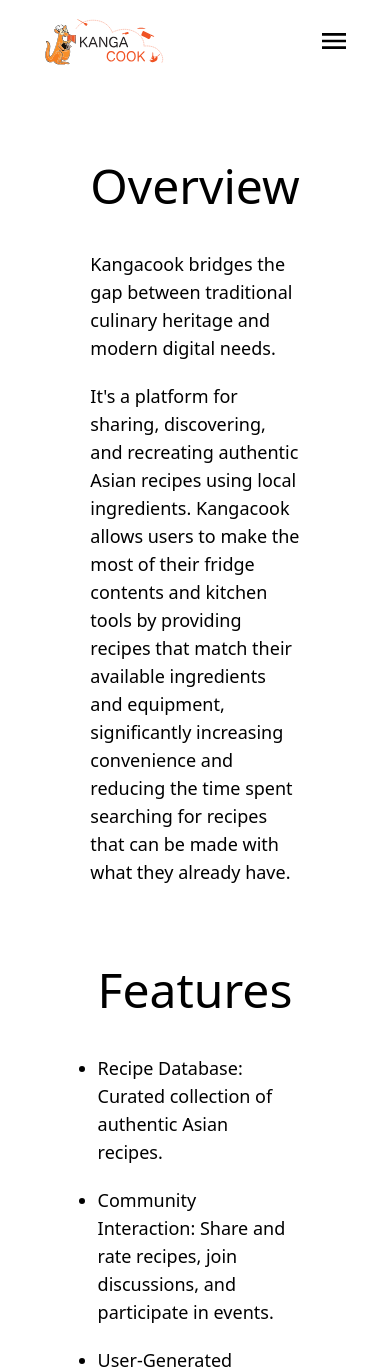
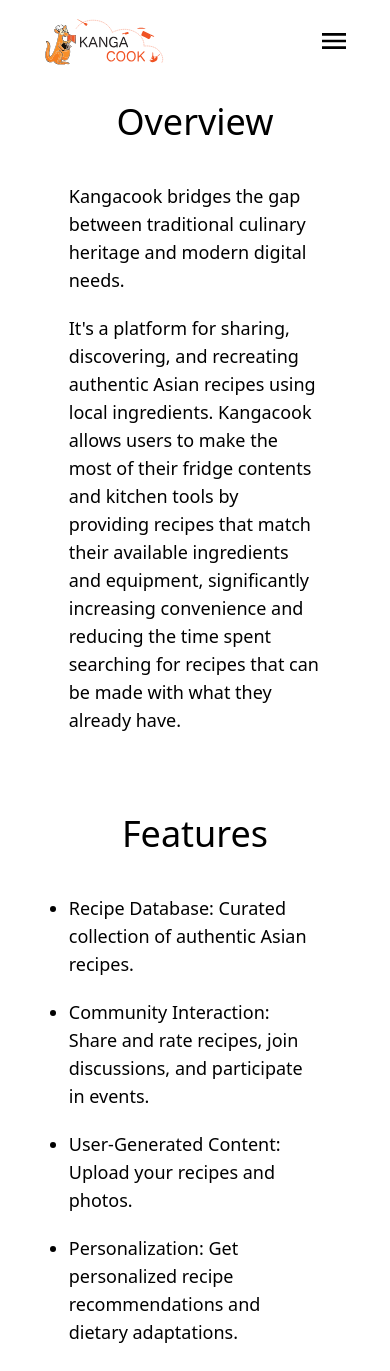
Before and after one commit to yd24/online-assessment-client, a React (Vite) app in the folder kanga-app/: page /about in a window 390 px wide. Shown: the top 1371 px of the page. Built offline with nearby package versions, Linux system fonts and the light colour scheme.

Commit message:
Adjust some styling issues

```diff
--- a/kanga-app/src/pages/AboutPage.jsx
+++ b/kanga-app/src/pages/AboutPage.jsx
@@ -1,13 +1,13 @@
 function AboutPage(props) {
     return (
-        <div className="w-3/4 mx-auto flex flex-col items-center p-20">
+        <div className="w-3/4 mx-auto flex flex-col items-center p-5 lg:p-20">
         <div className="flex flex-col mb-20 gap-5">
-            <h2 className="text-5xl mb-5 text-center">Overview</h2>
+            <h2 className="text-4xl lg:text-5xl mb-5 text-center">Overview</h2>
             <p className="text-lg">Kangacook bridges the gap between traditional culinary heritage and modern digital needs.</p>
             <p className="text-lg">It's a platform for sharing, discovering, and recreating authentic Asian recipes using local ingredients. Kangacook allows users to make the most of their fridge contents and kitchen tools by providing recipes that match their available ingredients and equipment, significantly increasing convenience and reducing the time spent searching for recipes that can be made with what they already have. </p>
         </div>
         <div className="flex flex-col mb-20">
-            <h2 className="text-5xl mb-10 text-center">Features</h2>
+            <h2 className="text-4xl lg:text-5xl mb-10 text-center">Features</h2>
              <ul className="flex flex-col gap-5 list-disc text-lg">
                 <li>Recipe Database: Curated collection of authentic Asian recipes.</li>
                 <li>Community Interaction: Share and rate recipes, join discussions, and participate in events.</li>
--- a/kanga-app/src/pages/HomePage.jsx
+++ b/kanga-app/src/pages/HomePage.jsx
@@ -33,7 +33,7 @@
                 <h1 className="w-full text-5xl md:text-7xl text-white lg:text-black mb-10">Welcome to <strong className="lg:font-normal lg:text-orange-500">Kangacook!</strong></h1>
                 <p className="text-3xl md:text-3xl text-white lg:text-black mb-5 text-shadow">Bridging the gap between <em className="text-white lg:text-orange-600 font-bold lg:font-normal not-italic">traditional culinary heritage</em> and <em className="text-white lg:text-orange-600 font-bold lg:font-normal not-italic">modern digital needs.</em></p>
                 <p className="w-full text-xl md:text-xl text-white lg:text-black mb-14 lg:mb-10 text-shadow">Share, discover, and recreate authentic Asian recipes using local ingredients!</p>
-                <div className=" md:w-full flex flex-col md:flex-row gap-10">
+                <div className=" md:w-full flex flex-col md:flex-row items-center gap-10">
                     <Link to="./recipes" ><button className="text-lg font-semibold md:font-normal bg-orange-400 text-white px-3 py-2">See Recipes</button></Link>
                     <Link to="./about" ><button className="text-lg font-semibold md:font-normal bg-orange-400 text-white px-3 py-2">Join our community</button></Link>
                 </div>
```
